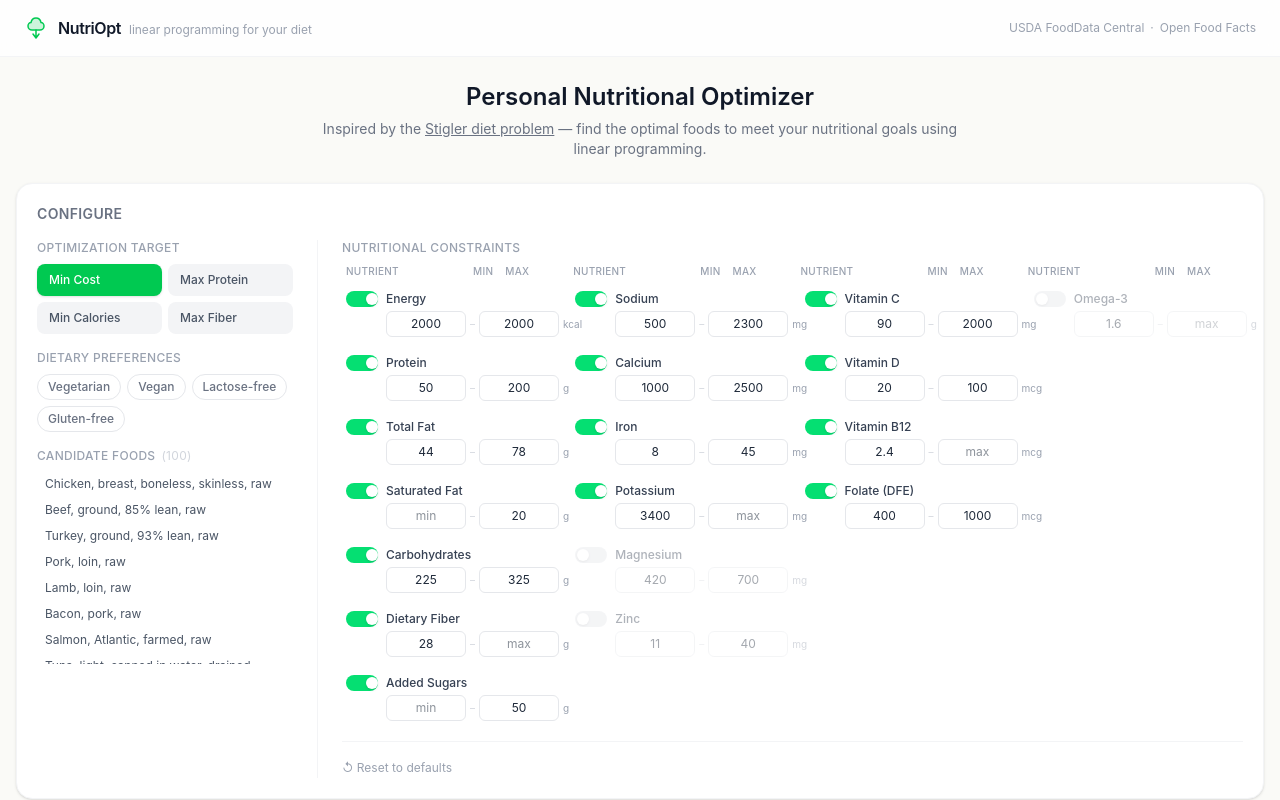
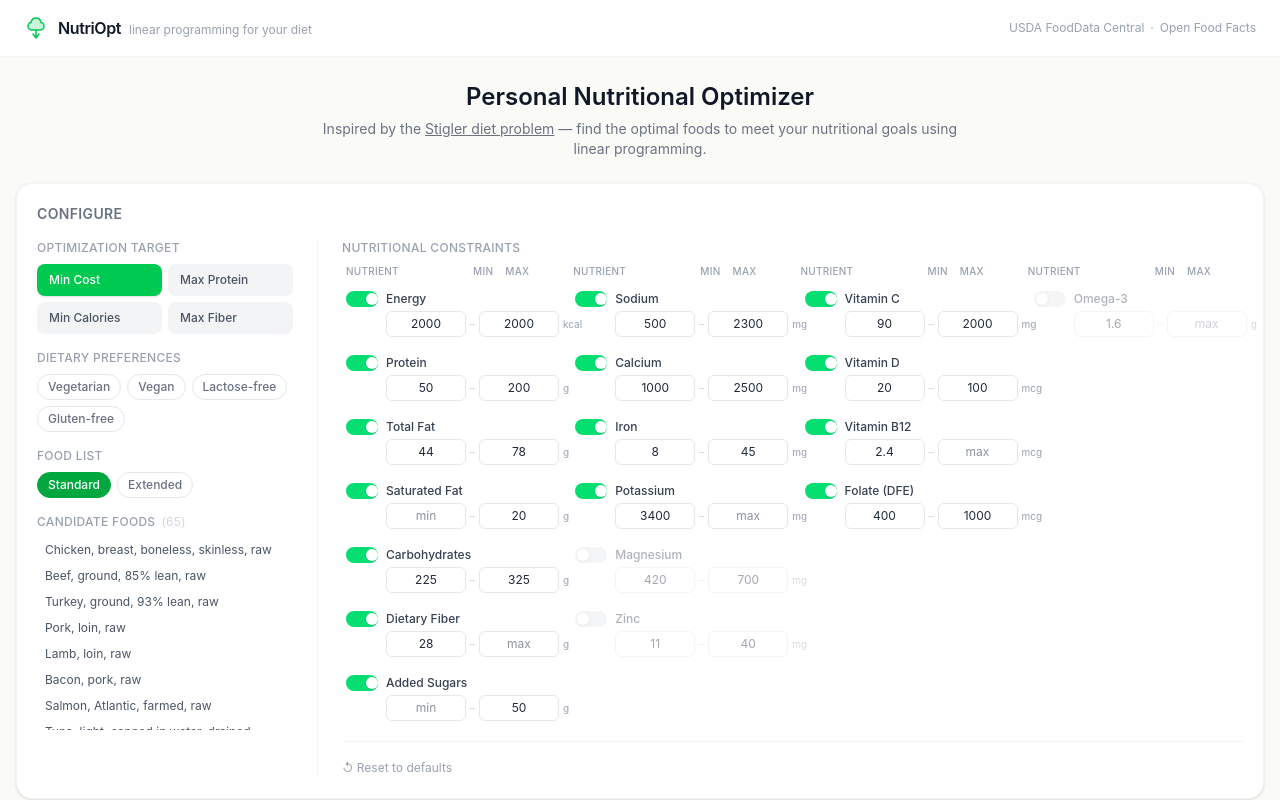
Before and after one commit to yvarhulshof/nutritional-optimizer, a Next.js app: page / in a window 1280 px wide. Shown: the top 800 px of the page. Built offline with nearby package versions, Linux system fonts and the light colour scheme.

Commit message:
feat: standard/extended food list toggle; consistent chart order

```diff
--- a/src/components/AppShell.tsx
+++ b/src/components/AppShell.tsx
@@ -6,26 +6,33 @@ import { SelectedFood, DietaryTag } from '../types/food';
 import { FoodQuantity } from '../types/solver';
 import { NutrientConstraint, ObjectiveType } from '../types/constraints';
 import { DEFAULT_CONSTRAINTS } from '../lib/nutrition/defaults';
-import { COMMON_FOODS } from '../lib/nutrition/commonFoods';
+import { COMMON_FOODS, CURATED_FOODS } from '../lib/nutrition/commonFoods';
 import { useOptimizer } from '../hooks/useOptimizer';
 import { FoodBreakdownPanel } from './food-breakdown/FoodBreakdownPanel';
 
-const ALL_FOODS: SelectedFood[] = COMMON_FOODS.map((sf) => ({
-  searchResult: sf.result,
-  nutrientProfile: sf.profile,
-  costPer100g: sf.costPer100g,
-}));
+function toSelectedFoods(list: typeof COMMON_FOODS): SelectedFood[] {
+  return list.map((sf) => ({
+    searchResult: sf.result,
+    nutrientProfile: sf.profile,
+    costPer100g: sf.costPer100g,
+  }));
+}
+
+const STANDARD_FOODS: SelectedFood[] = toSelectedFoods(CURATED_FOODS);
+const EXTENDED_FOODS: SelectedFood[] = toSelectedFoods(COMMON_FOODS);
 
 export function AppShell() {
   const [diet, setDiet] = useState<DietaryTag[]>([]);
+  const [useExtended, setUseExtended] = useState(false);
   const [objective, setObjective] = useState<ObjectiveType>('minimize_cost');
   const [constraints, setConstraints] = useState<NutrientConstraint[]>(
     DEFAULT_CONSTRAINTS.map((c) => ({ ...c }))
   );
 
+  const foodPool = useExtended ? EXTENDED_FOODS : STANDARD_FOODS;
   const filteredFoods = diet.length === 0
-    ? ALL_FOODS
-    : ALL_FOODS.filter((f) =>
+    ? foodPool
+    : foodPool.filter((f) =>
         diet.every((tag) => f.searchResult.dietaryTags?.includes(tag))
       );
 
@@ -85,6 +92,8 @@ export function AppShell() {
             onReset={handleReset}
             diet={diet}
             onDietChange={setDiet}
+            useExtended={useExtended}
+            onExtendedChange={setUseExtended}
             candidateFoods={filteredFoods}
           />
         </div>
--- a/src/components/constraints/ConstraintsPanel.tsx
+++ b/src/components/constraints/ConstraintsPanel.tsx
@@ -19,6 +19,8 @@ interface ConstraintsPanelProps {
   onReset: () => void;
   diet: DietaryTag[];
   onDietChange: (diet: DietaryTag[]) => void;
+  useExtended: boolean;
+  onExtendedChange: (v: boolean) => void;
   candidateFoods: SelectedFood[];
 }
 
@@ -30,6 +32,8 @@ export function ConstraintsPanel({
   onReset,
   diet,
   onDietChange,
+  useExtended,
+  onExtendedChange,
   candidateFoods,
 }: ConstraintsPanelProps) {
   const toggleDiet = (tag: DietaryTag) => {
@@ -78,6 +82,31 @@ export function ConstraintsPanel({
             </div>
           </div>
 
+          {/* Food list toggle */}
+          <div className="mt-4">
+            <p className="text-xs font-medium text-gray-400 uppercase tracking-wide mb-2">
+              Food List
+            </p>
+            <div className="flex gap-1.5">
+              {(['standard', 'extended'] as const).map((mode) => {
+                const active = mode === 'extended' ? useExtended : !useExtended;
+                return (
+                  <button
+                    key={mode}
+                    onClick={() => onExtendedChange(mode === 'extended')}
+                    className={`px-2.5 py-1 rounded-full text-xs font-medium border transition-colors ${
+                      active
+                        ? 'bg-green-600 border-green-600 text-white'
+                        : 'bg-white border-gray-200 text-gray-500 hover:border-green-400 hover:text-green-600'
+                    }`}
+                  >
+                    {mode.charAt(0).toUpperCase() + mode.slice(1)}
+                  </button>
+                );
+              })}
+            </div>
+          </div>
+
           {/* Candidate food list */}
           <div className="mt-4">
             <p className="text-xs font-medium text-gray-400 uppercase tracking-wide mb-2">
--- a/src/components/food-breakdown/FoodBreakdownPanel.tsx
+++ b/src/components/food-breakdown/FoodBreakdownPanel.tsx
@@ -18,7 +18,8 @@ function Section({ title, children }: { title: string; children: React.ReactNode
 }
 
 export function FoodBreakdownPanel({ quantities }: Props) {
-  const foods = quantities.map((q) => q.food);
+  const sorted = [...quantities].sort((a, b) => b.grams - a.grams);
+  const foods = sorted.map((q) => q.food);
 
   return (
     <div className="p-5 space-y-10">
@@ -37,7 +38,7 @@ export function FoodBreakdownPanel({ quantities }: Props) {
           </Section>
 
           <Section title="Nutrient Contribution Pies — each food's actual share of the day's total">
-            <NutrientContributionPieGrid quantities={quantities} />
+            <NutrientContributionPieGrid quantities={sorted} />
           </Section>
 
           <Section title="Cost vs. Nutrient — dot size = calories (per 100g)">
```
